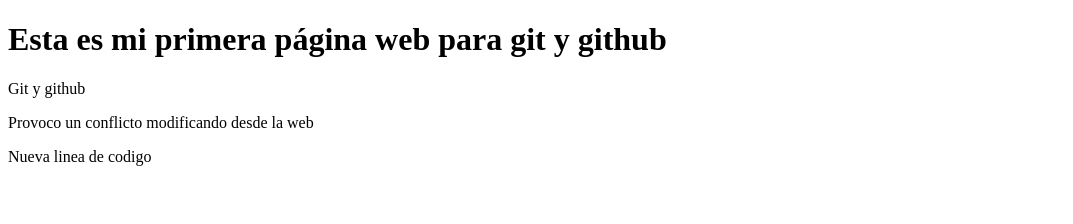
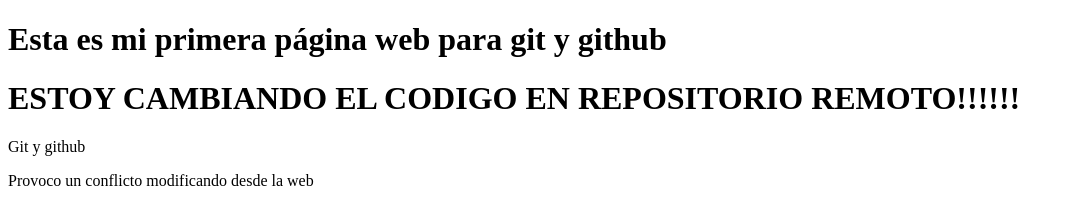
Before and after one commit to maxfernandezUOC/pagina-web, a plain HTML site: page index.html in a window 1280 px wide. Shown: the whole page, without its empty margins (0-1073 px from the left). Drawn offline with Linux system fonts and the light colour scheme.

Commit message:
Cambio en el repositorio remoto
Utilizando la interfaz de github!

```diff
--- a/index.html
+++ b/index.html
@@ -7,9 +7,10 @@
 <body>
 
 <h1>Esta es mi primera página web para git y github</h1>
+<h1>ESTOY CAMBIANDO EL CODIGO EN REPOSITORIO REMOTO!!!!!!</h1>
 <p>Git y github</p>
 <p>Provoco un conflicto modificando desde la web</p>
-<p>Nueva linea de codigo</p>
+
 
 </body>
 </html>
```
